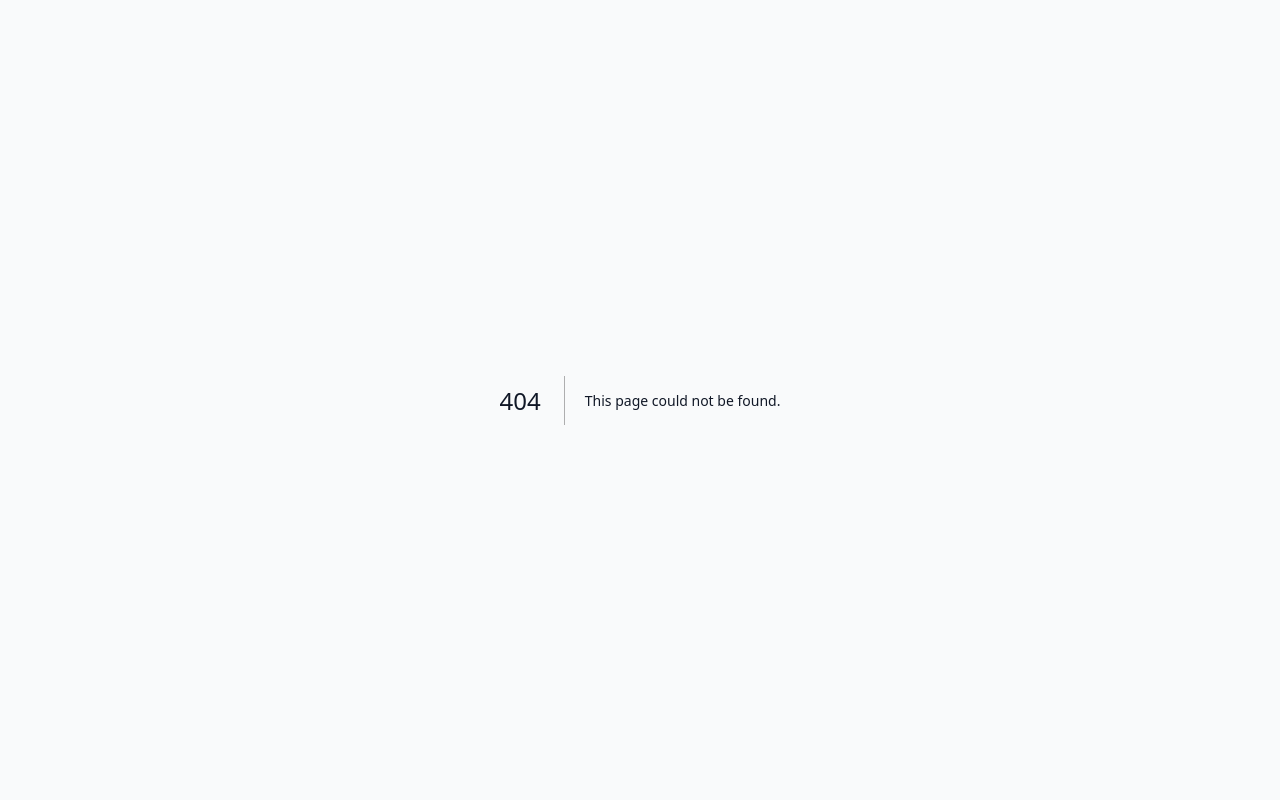
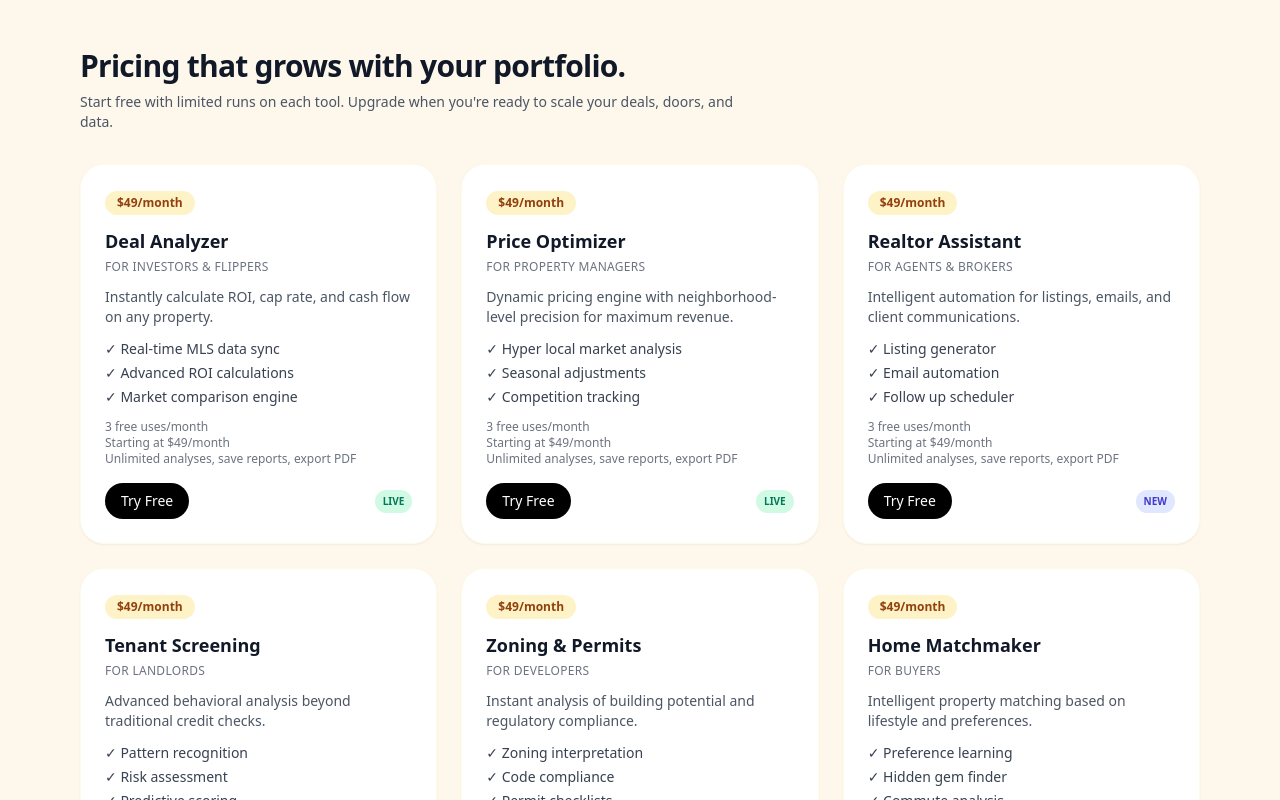
Before and after one commit to Missmv09/REtotalAI-site, a Next.js app: page /pricing in a window 1280 px wide. Before the commit this address had no page. Shown: the top 800 px of the page. Built offline with nearby package versions, Linux system fonts and the light colour scheme.

Commit message:
Add pricing page with plan cards

```diff
--- /dev/null
+++ b/app/(retotalai)/pricing/page.tsx
@@ -0,0 +1,197 @@
+import React from 'react'
+
+type Plan = {
+  name: string
+  audience: string
+  description: string
+  bullets: string[]
+  priceTag: string
+  footnote: string
+  href: string
+  status?: 'LIVE' | 'NEW' | 'BETA'
+}
+
+const PLANS: Plan[] = [
+  {
+    name: 'Deal Analyzer',
+    audience: 'FOR INVESTORS & FLIPPERS',
+    description:
+      'Instantly calculate ROI, cap rate, and cash flow on any property.',
+    bullets: [
+      'Real-time MLS data sync',
+      'Advanced ROI calculations',
+      'Market comparison engine',
+    ],
+    priceTag: '$49/month',
+    footnote:
+      '3 free uses/month\nStarting at $49/month\nUnlimited analyses, save reports, export PDF',
+    href: '/deal-analyzer',
+    status: 'LIVE',
+  },
+  {
+    name: 'Price Optimizer',
+    audience: 'FOR PROPERTY MANAGERS',
+    description:
+      'Dynamic pricing engine with neighborhood-level precision for maximum revenue.',
+    bullets: [
+      'Hyper local market analysis',
+      'Seasonal adjustments',
+      'Competition tracking',
+    ],
+    priceTag: '$49/month',
+    footnote:
+      '3 free uses/month\nStarting at $49/month\nUnlimited analyses, save reports, export PDF',
+    href: '/price-optimizer',
+    status: 'LIVE',
+  },
+  {
+    name: 'Realtor Assistant',
+    audience: 'FOR AGENTS & BROKERS',
+    description:
+      'Intelligent automation for listings, emails, and client communications.',
+    bullets: ['Listing generator', 'Email automation', 'Follow up scheduler'],
+    priceTag: '$49/month',
+    footnote:
+      '3 free uses/month\nStarting at $49/month\nUnlimited analyses, save reports, export PDF',
+    href: '/realtor-assistant',
+    status: 'NEW',
+  },
+  {
+    name: 'Tenant Screening',
+    audience: 'FOR LANDLORDS',
+    description:
+      'Advanced behavioral analysis beyond traditional credit checks.',
+    bullets: ['Pattern recognition', 'Risk assessment', 'Predictive scoring'],
+    priceTag: '$49/month',
+    footnote:
+      '3 free uses/month\nStarting at $49/month\nUnlimited analyses, save reports, export PDF',
+    href: '/tenant-screening',
+    status: 'LIVE',
+  },
+  {
+    name: 'Zoning & Permits',
+    audience: 'FOR DEVELOPERS',
+    description:
+      'Instant analysis of building potential and regulatory compliance.',
+    bullets: ['Zoning interpretation', 'Code compliance', 'Permit checklists'],
+    priceTag: '$49/month',
+    footnote:
+      '3 free uses/month\nStarting at $49/month\nUnlimited analyses, save reports, export PDF',
+    href: '/zoning-permits',
+    status: 'BETA',
+  },
+  {
+    name: 'Home Matchmaker',
+    audience: 'FOR BUYERS',
+    description:
+      'Intelligent property matching based on lifestyle and preferences.',
+    bullets: ['Preference learning', 'Hidden gem finder', 'Commute analysis'],
+    priceTag: '$49/month',
+    footnote:
+      '3 free uses/month\nStarting at $49/month\nUnlimited analyses, save reports, export PDF',
+    href: '/home-matchmaker',
+    status: 'LIVE',
+  },
+  // 🔥 NEW: Renovation Estimator plan
+  {
+    name: 'Renovation Estimator',
+    audience: 'FOR INVESTORS & FLIPPERS',
+    description:
+      'Sqft-based renovation budgets using catalog pricing for materials and labor.',
+    bullets: [
+      'Quick sqft estimates',
+      'Scope-by-scope cost breakdown',
+      'Materials + labor + contingency',
+    ],
+    priceTag: '$49/month',
+    footnote:
+      '3 free uses/month\nStarting at $49/month\nUnlimited estimates, save reports, export PDF',
+    href: '/renovations',
+    status: 'NEW',
+  },
+]
+
+function StatusBadge({ status }: { status?: Plan['status'] }) {
+  if (!status) return null
+  const label = status === 'LIVE' ? 'LIVE' : status === 'BETA' ? 'BETA' : 'NEW'
+  const base =
+    'text-[10px] font-semibold px-2 py-1 rounded-full inline-flex items-center'
+  if (status === 'LIVE')
+    return (
+      <span className={`${base} bg-emerald-100 text-emerald-700`}>
+        {label}
+      </span>
+    )
+  if (status === 'BETA')
+    return (
+      <span className={`${base} bg-amber-100 text-amber-800`}>{label}</span>
+    )
+  return (
+    <span className={`${base} bg-indigo-100 text-indigo-700`}>{label}</span>
+  )
+}
+
+function PlanCard({ plan }: { plan: Plan }) {
+  return (
+    <div className="rounded-3xl border border-amber-50 bg-white p-6 flex flex-col justify-between shadow-sm">
+      <div className="space-y-3">
+        <div className="inline-flex items-center gap-2 text-xs font-semibold bg-amber-100 text-amber-800 rounded-full px-3 py-1">
+          <span>{plan.priceTag}</span>
+        </div>
+
+        <div>
+          <h3 className="text-lg font-semibold">{plan.name}</h3>
+          <p className="text-xs uppercase tracking-wide text-gray-500 mt-1">
+            {plan.audience}
+          </p>
+        </div>
+
+        <p className="text-sm text-gray-600">{plan.description}</p>
+
+        <ul className="mt-3 space-y-1 text-sm text-gray-700">
+          {plan.bullets.map((b) => (
+            <li key={b}>✓ {b}</li>
+          ))}
+        </ul>
+
+        <p className="mt-3 text-xs text-gray-500 whitespace-pre-line">
+          {plan.footnote}
+        </p>
+      </div>
+
+      <div className="mt-4 flex items-center justify-between">
+        <a
+          href={plan.href}
+          className="inline-flex items-center justify-center rounded-full bg-black text-white text-sm px-4 py-2"
+        >
+          Try Free
+        </a>
+        <StatusBadge status={plan.status} />
+      </div>
+    </div>
+  )
+}
+
+export default function PricingPage() {
+  return (
+    <main className="min-h-screen bg-[#fdf7ec]">
+      <section className="max-w-6xl mx-auto px-4 py-12 space-y-8">
+        <header className="max-w-2xl space-y-2">
+          <h1 className="text-3xl font-semibold tracking-tight">
+            Pricing that grows with your portfolio.
+          </h1>
+          <p className="text-sm text-gray-600">
+            Start free with limited runs on each tool. Upgrade when you&apos;re
+            ready to scale your deals, doors, and data.
+          </p>
+        </header>
+
+        <div className="grid grid-cols-1 md:grid-cols-2 lg:grid-cols-3 gap-6">
+          {PLANS.map((plan) => (
+            <PlanCard key={plan.name} plan={plan} />
+          ))}
+        </div>
+      </section>
+    </main>
+  )
+}
```
